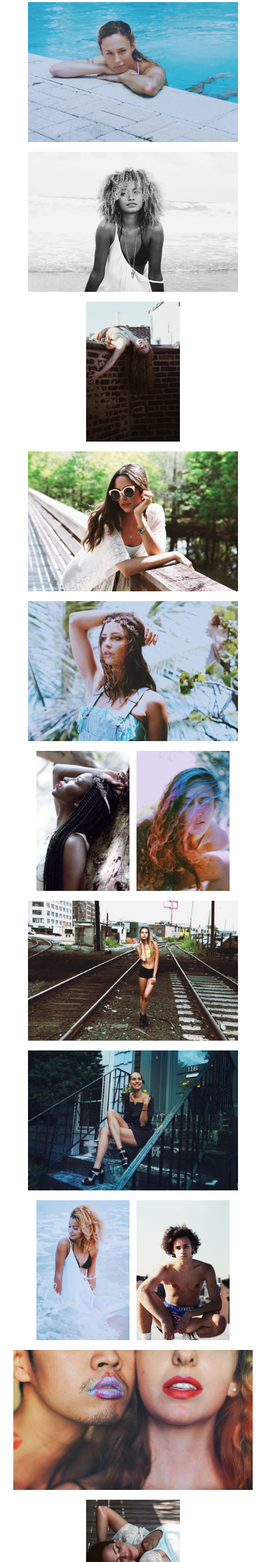
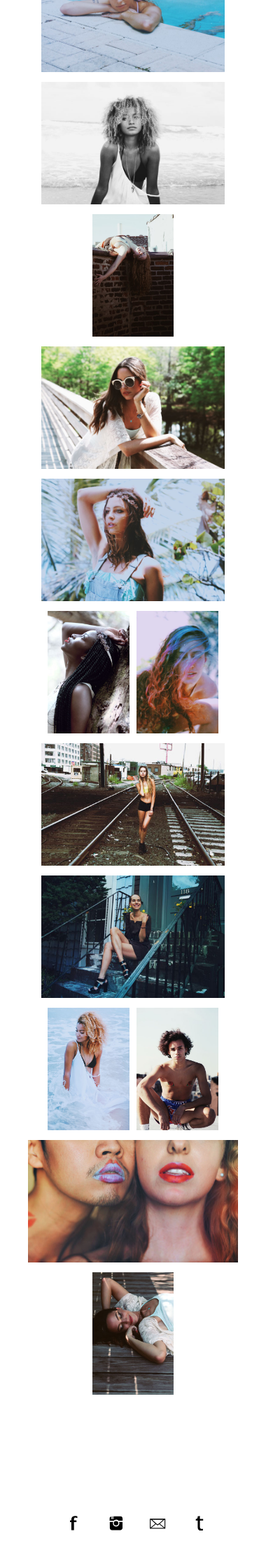
Before and after one commit to Mightynumnums/anbe2, a PHP site: page /personal.html in a window 390 px wide. Shown: the part 880-3112 px from the top of the page at 70% size. Run offline with PHP 8.4, Linux system fonts and the light colour scheme; some web fonts are replaced.

Commit message:
last push, media edited to fit across multiple phone sizes

```diff
--- a/contact.html
+++ b/contact.html
@@ -33,7 +33,7 @@
 	<div class="contactnav"><h3>Get in touch:</h3></div>
 	<div class="callemail">
 		<div><p>Call: &nbsp; &nbsp;<a  href="tel:515-745-1378">515.745.1378</a></p></div>
-		<div><p>Email: &nbsp; &nbsp; <a href="mailto:anbem@anbebaccam.com">anbe@anbebaccam.com</a></p></div>
+		<div><p>Email: &nbsp; &nbsp; <a href="mailto:anbe@anbebaccam.com">anbe@anbebaccam.com</a></p></div>
 	</div>
 	</div>
 
--- a/gallery.css
+++ b/gallery.css
@@ -3,7 +3,7 @@
 
 body {
 	background: white;
-	width: 80%;
+	width: 95%;
 	margin: auto;
 	font-family: "Muli";
 	font-weight: 70;
@@ -108,8 +108,8 @@ footer{
 }
 
 .contact img{
-	height: 50px;
-	width: 50px;
+	height: 40px;
+	width: 40px;
 	padding: 10px 10px;
 }
 
@@ -133,15 +133,20 @@ footer{
 	margin-top: 50px;
 	display: flex;
 	flex-flow: row wrap;
+	align-content: space-between;
 	justify-content: center;
-	align-content: center;
-
 }
 
-.gallery img,
+.gallery img{
+	height: 250px;
+	width:auto;
+	margin: 10px 10px 0 0;
+}
+
+
 .gallery3 img,
 .gallery4 img  {
-	height: 200px;
+	height: 175px;
 	width: auto;
 	margin: 10px 10px 0 0;
 
@@ -218,6 +223,9 @@ footer{
 
 
 @media only screen and (min-width: 768px) {
+	body{
+		width: 80%;
+	}
 
 	.navigation{
 		margin-top: 20px;
```
Also changed, not shown: index/css/main.css (+7 -4 lines), Art/IMG_0038.jpg (deleted), Art/IMG_0039.jpg (deleted), Art/IMG_0040.jpg (deleted), Art/IMG_0041.JPG (deleted), Art/IMG_0042.JPG (deleted), Art/IMG_0046.jpg (deleted), 9 other files.
